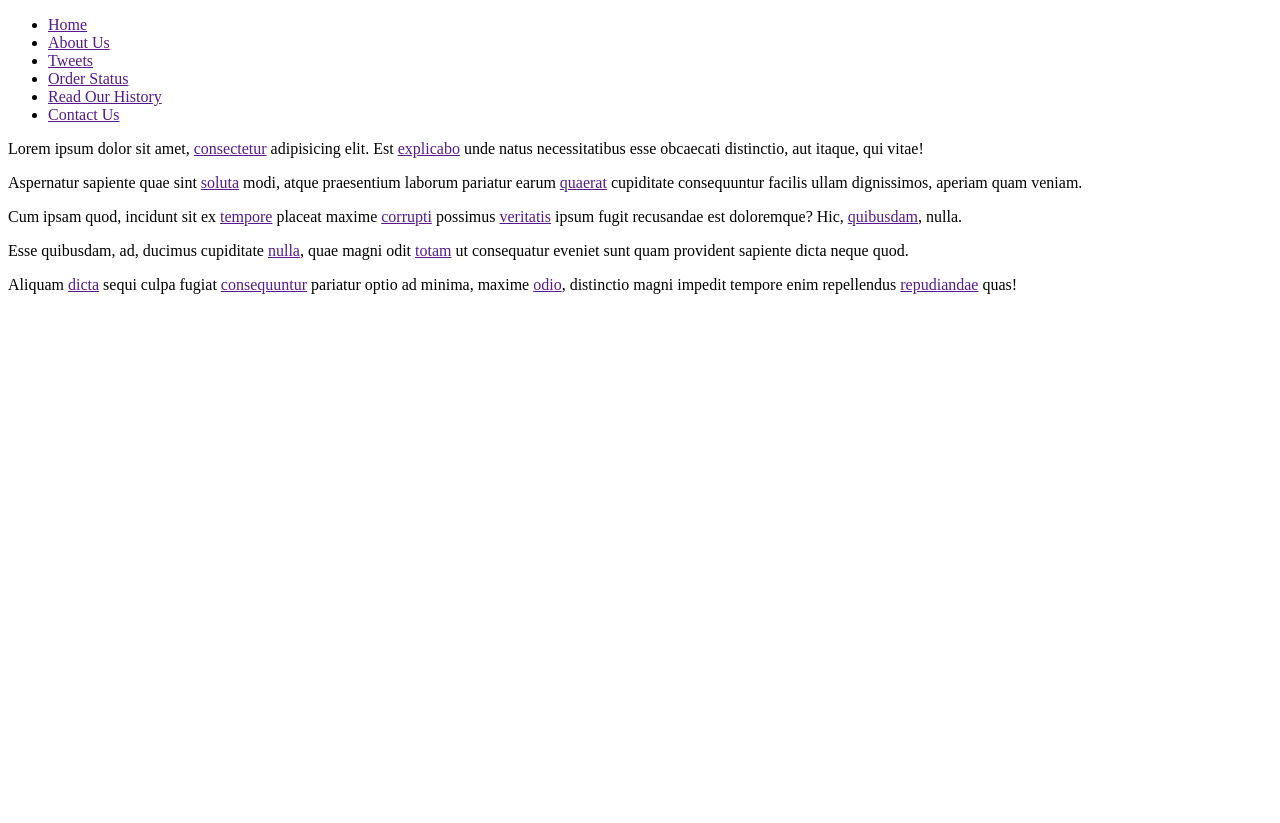
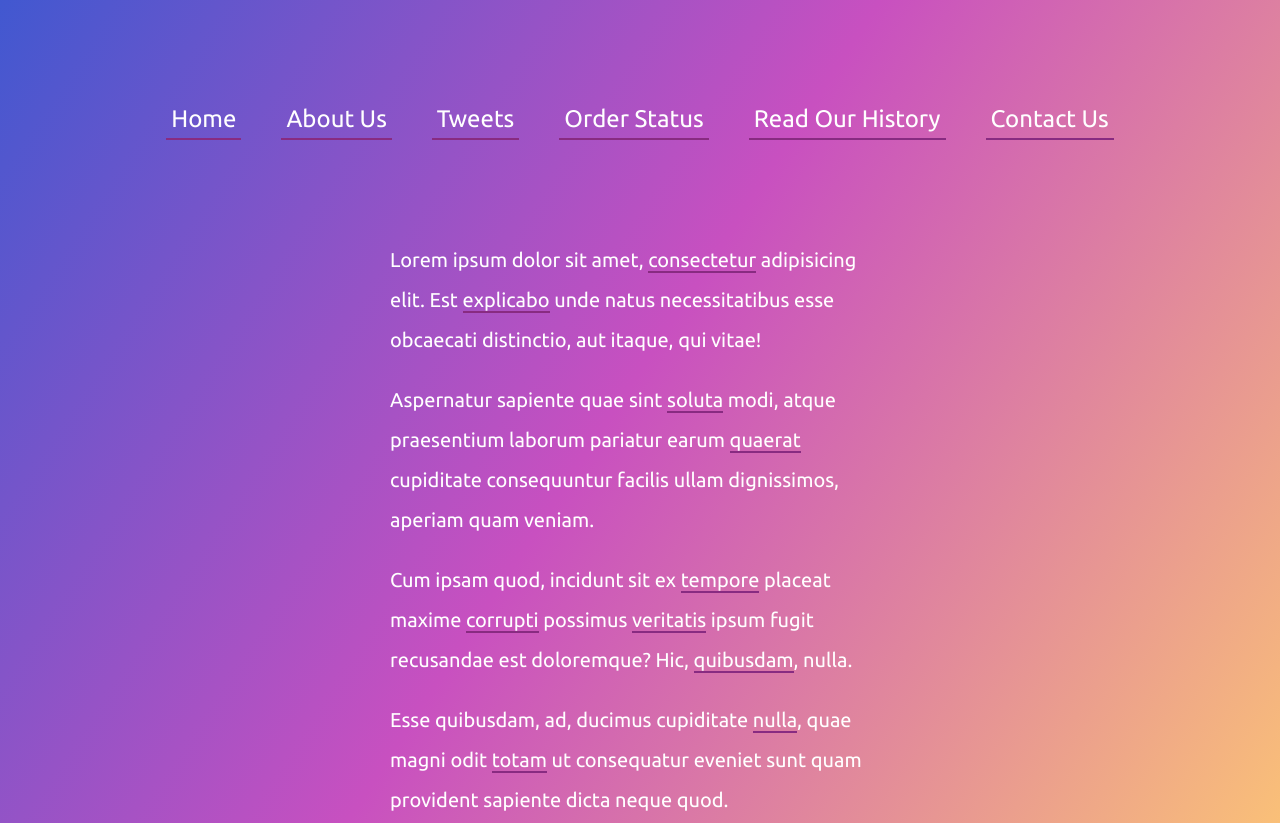
Before and after one commit to AtharvaKarkar/JS_30, a plain HTML site: page Follow_along_links22/index.html in a window 1280 px wide. Shown: the top 823 px of the page. Before the commit the page ends 800 px from the top, so only its background shows below. Drawn offline with Linux system fonts and the light colour scheme.

Commit message:
html css files updated

```diff
--- a/Follow_along_links22/index.html
+++ b/Follow_along_links22/index.html
@@ -4,7 +4,8 @@
     <meta charset="UTF-8">
     <meta http-equiv="X-UA-Compatible" content="IE=edge">
     <meta name="viewport" content="width=device-width, initial-scale=1.0">
-    <title>Follow Along Links Day22</title>
+    <title>Follow Along Links Highlighter Day22</title>
+    <link rel="stylesheet" href="style.css">
 </head>
 <body>
     <nav>
@@ -21,14 +22,19 @@
     <div class="wrapper">
         <p>Lorem ipsum dolor sit amet, <a href="">consectetur</a> adipisicing elit. Est <a href="">explicabo</a> unde natus
           necessitatibus esse obcaecati distinctio, aut itaque, qui vitae!</p>
+
         <p>Aspernatur sapiente quae sint <a href="">soluta</a> modi, atque praesentium laborum pariatur earum <a
             href="">quaerat</a> cupiditate consequuntur facilis ullam dignissimos, aperiam quam veniam.</p>
+
         <p>Cum ipsam quod, incidunt sit ex <a href="">tempore</a> placeat maxime <a href="">corrupti</a> possimus <a
             href="">veritatis</a> ipsum fugit recusandae est doloremque? Hic, <a href="">quibusdam</a>, nulla.</p>
+
         <p>Esse quibusdam, ad, ducimus cupiditate <a href="">nulla</a>, quae magni odit <a href="">totam</a> ut consequatur
           eveniet sunt quam provident sapiente dicta neque quod.</p>
+
         <p>Aliquam <a href="">dicta</a> sequi culpa fugiat <a href="">consequuntur</a> pariatur optio ad minima, maxime <a
             href="">odio</a>, distinctio magni impedit tempore enim repellendus <a href="">repudiandae</a> quas!</p>
       </div>
+      <script src="script.js"></script>
 </body>
 </html>
--- a/Follow_along_links22/style.css
+++ b/Follow_along_links22/style.css
@@ -0,0 +1,65 @@
+@import url('https://fonts.googleapis.com/css2?family=Ubuntu&display=swap');
+
+html {
+  box-sizing: border-box;
+}
+
+*,
+*:before,
+*:after {
+  box-sizing: inherit;
+}
+
+body {
+  min-height: 100vh;
+  margin: 0;
+  font-family: 'Ubuntu', sans-serif;
+  color: white;
+  background-color: #4158D0;
+  background-image: linear-gradient(123deg, #4158D0 0%, #C850C0 46%, #FFCC70 100%);
+
+}
+
+.wrapper {
+  margin: 0 auto;
+  max-width: 500px;
+  font-size: 20px;
+  line-height: 2;
+  position: relative;
+}
+
+a {
+  text-decoration: none;
+  /*The hsl() function takes three values, separated by commas: the first value is the Hue, which is a number between 0 and 360 that specifies the color tone; the second value is the Saturation, which is a percentage value between 0% and 100% that specifies the intensity of the color; and the third value is the Lightness, which is a percentage value between 0% and 100% that specifies the brightness of the color.*/
+  border-bottom: 2px solid hsl(304, 52%, 35%);
+  color: white;
+}
+
+.highlight {
+  transition: all 0.2s;
+  padding: 5px;
+  border-bottom: 2px solid hsl(304, 52%, 25%);
+  position: absolute;
+  top: -10px;
+  background: hsl(304, 52%, 35%);
+  left: -10px;
+  z-index: -1;
+  display: block;
+  box-shadow: 0 0 10px rgba(0, 0, 0, 0.2);
+}
+
+.menu {
+  padding: 0;
+  display: flex;
+  list-style: none;
+  justify-content: center;
+  margin: 100px 0;
+  font-size: 1.5rem;
+}
+
+.menu a {
+  display: inline-block;
+  padding: 5px;
+  margin: 0 20px;
+  color: white;
+}
```
